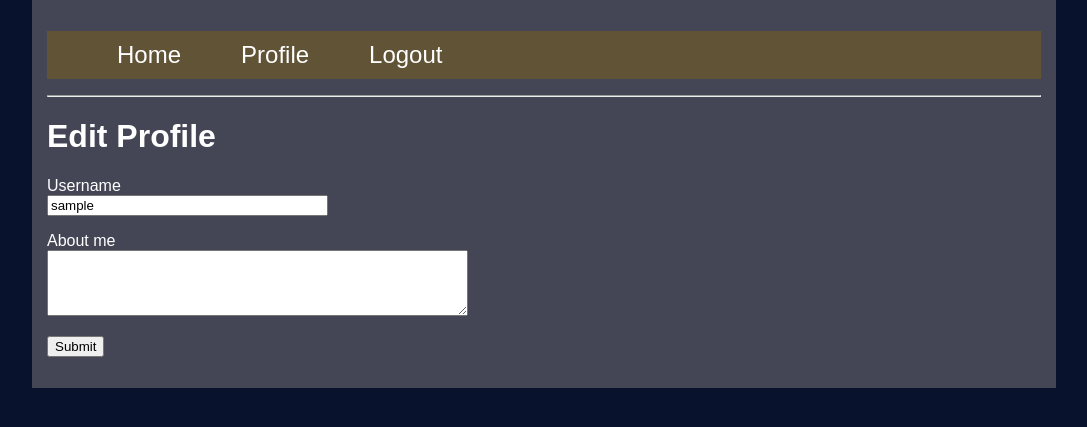
After one commit to Globodain/2024-1-PL01-KA121-VET-000215917, a Flask app: page /edit_profile in a window 1280 px wide. The commit adds this page. Shown: the top 427 px of the page, without its empty margins (96-1183 px from the left). Run offline with Flask 3, Linux system fonts and the light colour scheme; the visitor is signed in with stand-in values (Sample User, id 1); data comes from the database, SQL or seed files in the repository; both versions use the stored data as it was after the commit.

Commit message:
more info in profile and edit option

```diff
--- a/app/forms.py
+++ b/app/forms.py
@@ -1,6 +1,6 @@
 from flask_wtf import FlaskForm
-from wtforms import StringField, PasswordField, BooleanField, SubmitField
-from wtforms.validators import ValidationError, DataRequired, Email, EqualTo
+from wtforms import StringField, PasswordField, BooleanField, SubmitField, TextAreaField
+from wtforms.validators import ValidationError, DataRequired, Email, EqualTo, Length
 import sqlalchemy as sa
 from app import db
 from app.models import User
@@ -30,3 +30,8 @@ class RegistrationForm(FlaskForm):
             User.email == email.data))
         if user is not None:
             raise ValidationError('Please use a different email address.')
+
+class EditProfileForm(FlaskForm):
+    username = StringField('Username', validators=[DataRequired()])
+    about_me = TextAreaField('About me', validators=[Length(min=0, max=140)])
+    submit = SubmitField('Submit')
--- a/app/models.py
+++ b/app/models.py
@@ -1,3 +1,4 @@
+from hashlib import md5
 from datetime import datetime, timezone
 from typing import Optional
 import sqlalchemy as sa
@@ -14,6 +15,11 @@ class User(UserMixin, db.Model):
                                              unique=True)
     password_hash: so.Mapped[Optional[str]] = so.mapped_column(sa.String(256))
 
+    about_me: so.Mapped[Optional[str]] = so.mapped_column(sa.String(140))
+
+    last_seen: so.Mapped[Optional[datetime]] = so.mapped_column(
+                                             default=lambda: datetime.now(timezone.utc))
+
     posts: so.WriteOnlyMapped['Post'] = so.relationship(
         back_populates='author')
 
@@ -25,6 +31,10 @@ class User(UserMixin, db.Model):
 
     def check_password(self, password):
         return check_password_hash(self.password_hash, password)
+
+    def avatar(self, size):
+        digest = md5(self.email.lower().encode('utf-8')).hexdigest()
+        return f'https://www.gravatar.com/avatar/{digest}?d=identicon&s={size}'
 
 class Post(db.Model):
     id: so.Mapped[int] = so.mapped_column(primary_key=True)
--- a/app/routes.py
+++ b/app/routes.py
@@ -1,10 +1,19 @@
 from flask import render_template, flash, redirect, url_for, request
 from app import app, db
-from app.forms import LoginForm, RegistrationForm
+from app.forms import LoginForm, RegistrationForm, EditProfileForm
 from app.models import User
 from flask_login import current_user, login_user, logout_user, login_required
 import sqlalchemy as sa
 from urllib.parse import urlsplit
+from datetime import datetime, timezone
+
+
+@app.before_request
+def before_request():
+    if current_user.is_authenticated:
+        current_user.last_seen = datetime.now(timezone.utc)
+        db.session.commit()
+
 
 @app.route('/')
 @app.route('/index')
@@ -22,6 +31,7 @@ def index():
         }
     ]
     return render_template('index.html', title='Home', posts=posts)
+
 
 @app.route('/login', methods=['GET', 'POST'])
 def login():
@@ -41,10 +51,12 @@ def login():
         return redirect(next_page)
     return render_template('login.html', title='Sign In', form=form)
 
+
 @app.route('/logout')
 def logout():
     logout_user()
     return redirect(url_for('index'))
+
 
 @app.route('/register', methods=['GET', 'POST'])
 def register():
@@ -60,6 +72,7 @@ def register():
         return redirect(url_for('login'))
     return render_template('register.html', title='Register', form=form)
 
+
 @app.route('/user/<username>')
 @login_required
 def user(username):
@@ -69,3 +82,20 @@ def user(username):
         {'author': user, 'body': 'Test post #2'}
     ]
     return render_template('user.html', user=user, posts=posts)
+
+
+@app.route('/edit_profile', methods=['GET', 'POST'])
+@login_required
+def edit_profile():
+    form = EditProfileForm()
+    if form.validate_on_submit():
+        current_user.username = form.username.data
+        current_user.about_me = form.about_me.data
+        db.session.commit()
+        flash('Your changes have been saved.')
+        return redirect(url_for('edit_profile'))
+    elif request.method == 'GET':
+        form.username.data = current_user.username
+        form.about_me.data = current_user.about_me
+    return render_template('edit_profile.html', title='Edit Profile',
+                           form=form)
--- a/app/static/style.css
+++ b/app/static/style.css
@@ -7,6 +7,9 @@
 *{
     box-sizing: border-box;
     font-family: Arial, Helvetica, sans-serif;
+}
+a{
+    color: aqua;
 }
 
 body{
--- /dev/null
+++ b/app/templates/_post.html
@@ -0,0 +1,6 @@
+<table>
+    <tr valign="top">
+        <td><img src="{{ post.author.avatar(36) }}"></td>
+        <td><i>{{ post.author.username }} says:</i><br>{{ post.body }}</td>
+    </tr>
+</table>
--- /dev/null
+++ b/app/templates/edit_profile.html
@@ -0,0 +1,23 @@
+{% extends "base.html" %}
+
+{% block content %}
+    <h1>Edit Profile</h1>
+    <form action="" method="post">
+        {{ form.hidden_tag() }}
+        <p>
+            {{ form.username.label }}<br>
+            {{ form.username(size=32) }}<br>
+            {% for error in form.username.errors %}
+            <span style="color: red;">[{{ error }}]</span>
+            {% endfor %}
+        </p>
+        <p>
+            {{ form.about_me.label }}<br>
+            {{ form.about_me(cols=50, rows=4) }}<br>
+            {% for error in form.about_me.errors %}
+            <span style="color: red;">[{{ error }}]</span>
+            {% endfor %}
+        </p>
+        <p>{{ form.submit() }}</p>
+    </form>
+{% endblock %}
```
Also changed, not shown: app/templates/user.html (+18 -4 lines), migrations/versions/9d3791ebebf6_new_fields_in_user_model.py (added, +34 -0 lines), app.db.
